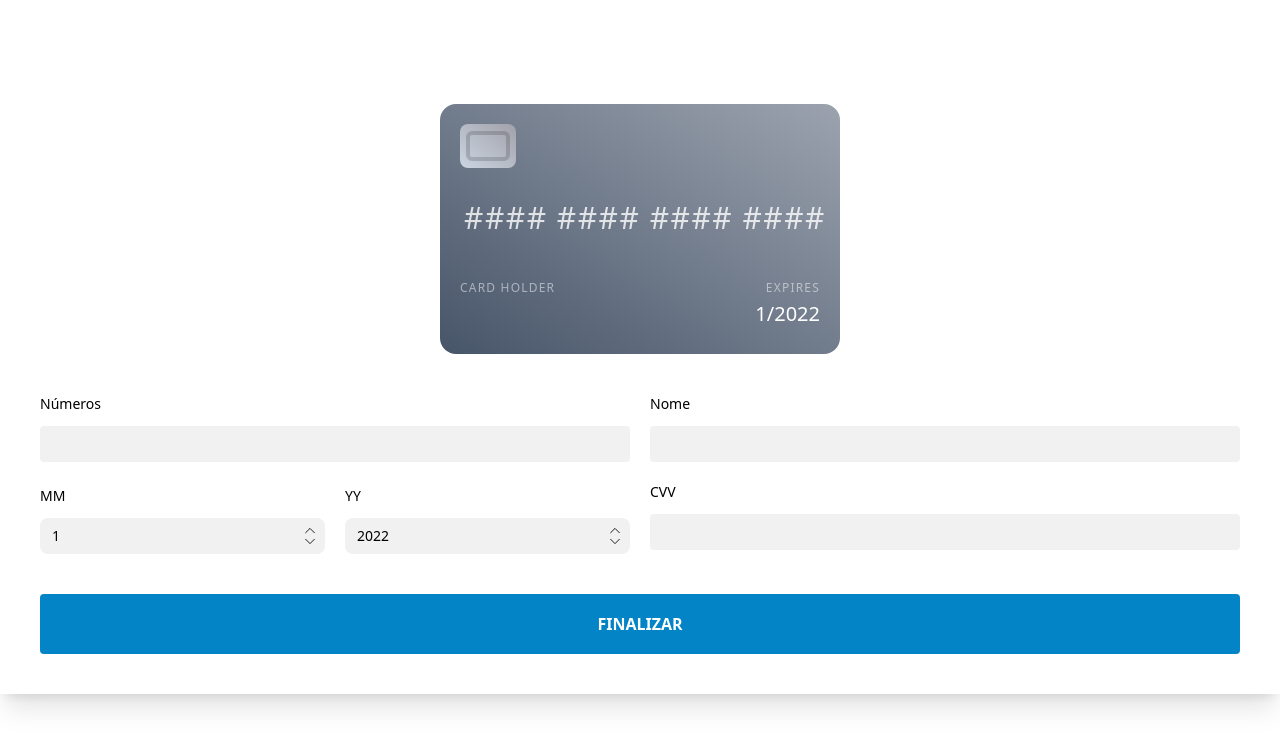
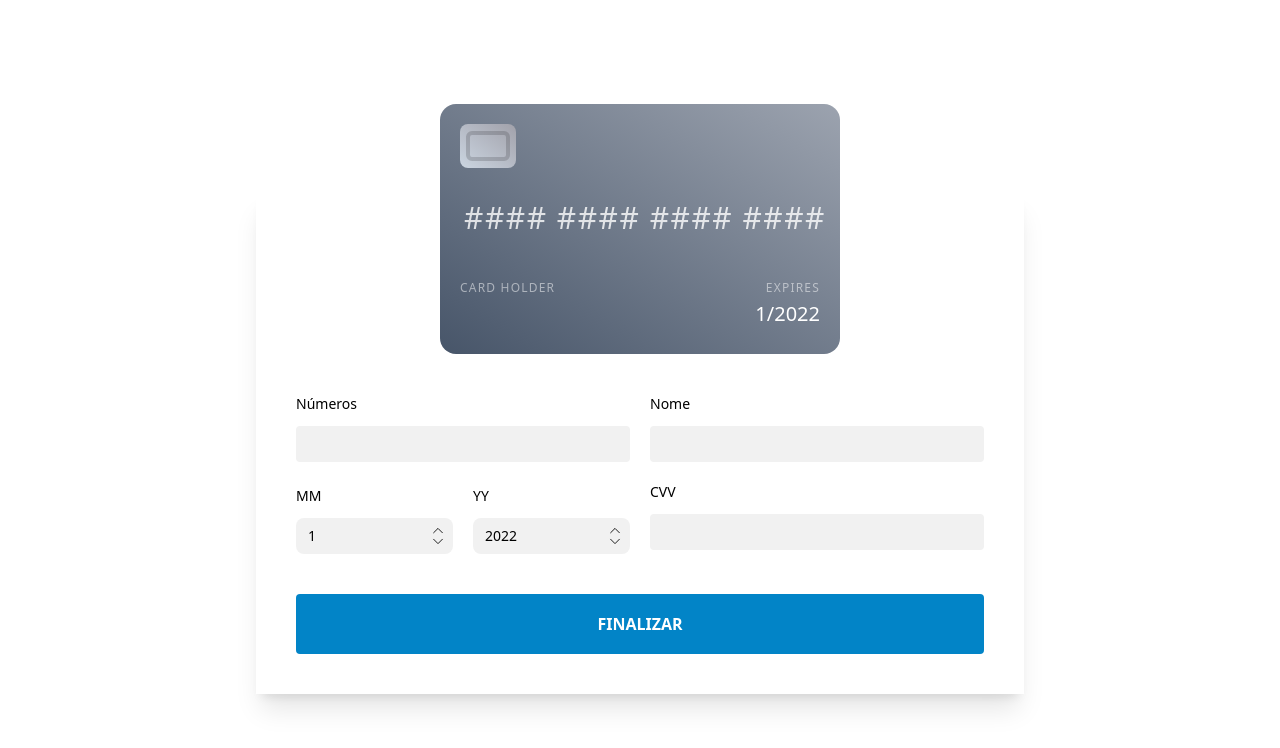
Before and after one commit to igorssc/payment-form, a Next.js app: page / in a window 1280 px wide. Shown: the top 748 px of the page. Built offline with nearby package versions, Linux system fonts and the light colour scheme.

Commit message:
Finishing layout

```diff
--- a/src/components/Select.tsx
+++ b/src/components/Select.tsx
@@ -34,7 +34,9 @@ export const Select = ({ label, options, value, setValue }: SelectProps) => {
                   key={optionIdx}
                   className={({ active }) =>
                     `relative cursor-default select-none py-2 pl-10 pr-4 ${
-                      active ? "bg-primary/10 text-amber-900" : "text-gray-900"
+                      active
+                        ? "bg-slate-500/10 text-amber-900"
+                        : "text-gray-900"
                     }`
                   }
                   value={option}
--- a/src/pages/api/hello.ts
+++ /dev/null
@@ -1,13 +0,0 @@
-// Next.js API route support: https://nextjs.org/docs/api-routes/introduction
-import type { NextApiRequest, NextApiResponse } from 'next'
-
-type Data = {
-  name: string
-}
-
-export default function handler(
-  req: NextApiRequest,
-  res: NextApiResponse<Data>
-) {
-  res.status(200).json({ name: 'John Doe' })
-}
--- a/src/pages/index.tsx
+++ b/src/pages/index.tsx
@@ -12,7 +12,7 @@ export default function Home() {
   return (
     <>
       <PaymentCardProvider>
-        <Box className="mt-48 flex flex-col gap-10">
+        <Box className="mt-48 flex flex-col gap-10 max-w-3xl">
           <Card showPaymentCard={showPaymentCard} className="-mt-32" />
           <FormPayment setShowPaymentCard={setShowPaymentCard} />
         </Box>
```
Also changed, not shown: src/assets/bg-card.jpg (deleted).
